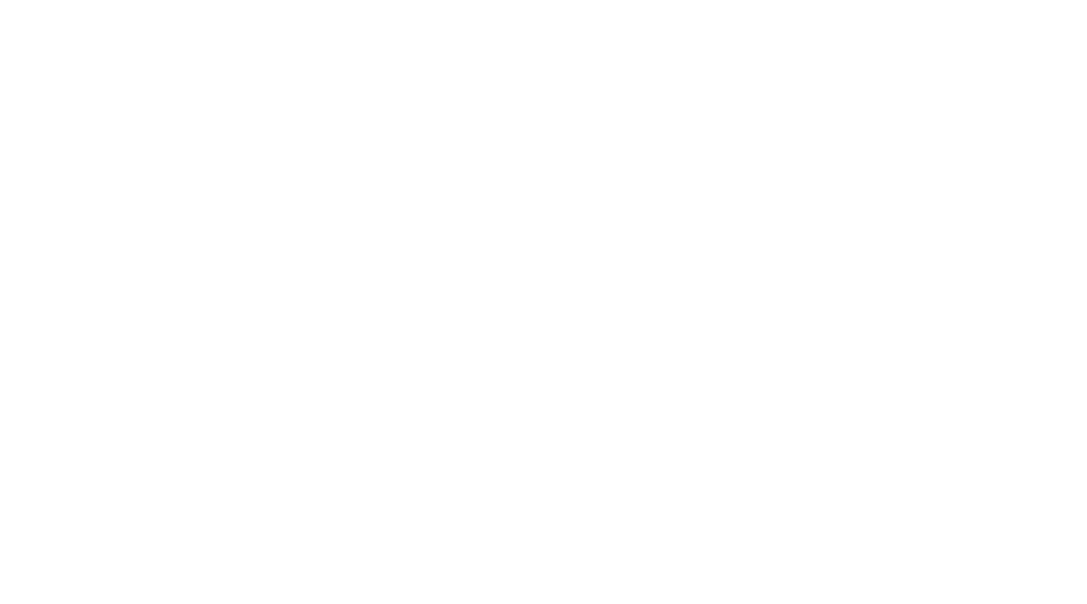
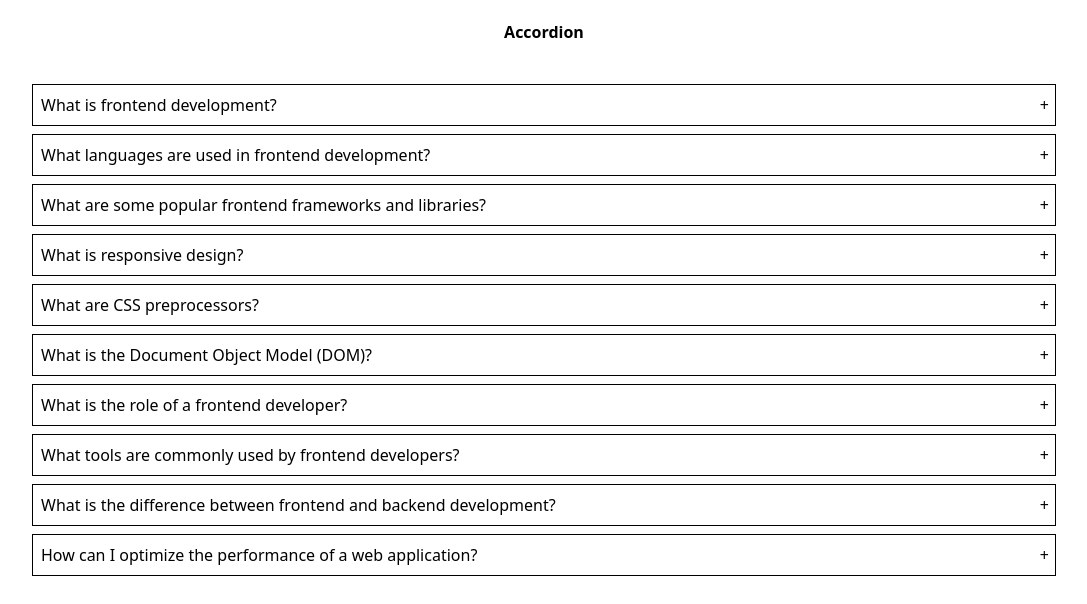
Before and after one commit to PLabroo/machine-coding, a React (Vite) app in the folder vite-project/: page /accordion in a window 1280 px wide. Before the commit this address had no page. Shown: the top 604 px of the page, without its empty margins (96-1183 px from the left). Built offline with nearby package versions, Linux system fonts and the light colour scheme.

Commit message:
add Accordion component and integrate into quesList; include FAQ data

```diff
--- a/vite-project/src/App.tsx
+++ b/vite-project/src/App.tsx
@@ -10,6 +10,7 @@
 import Autocomplete from "./components/autocomplete";
 import InfiniteScroll from "./components/infiniteScroll";
 import ProgressBar from "./components/progressBar";
+import Accordion from "./components/accordion";
 
 const quesList = [
   {
@@ -72,6 +73,12 @@
     path: "/progress-bar",
     component: <ProgressBar />,
   },
+  {
+    id: 10,
+    ques: "Accordion",
+    path: "/accordion",
+    component: <Accordion />,
+  },
 ];
 
 function Home() {
--- /dev/null
+++ b/vite-project/src/components/accordion/data.json
@@ -0,0 +1,44 @@
+{
+  "faqs": [
+    {
+      "question": "What is frontend development?",
+      "answer": "Frontend development refers to the process of creating the user interface and user experience aspects of a website or web application. It involves working with technologies like HTML, CSS, and JavaScript to create visually appealing and interactive web pages."
+    },
+    {
+      "question": "What languages are used in frontend development?",
+      "answer": "The primary languages used in frontend development are HTML (HyperText Markup Language), CSS (Cascading Style Sheets), and JavaScript. HTML is used for structuring content, CSS for styling, and JavaScript for adding interactivity."
+    },
+    {
+      "question": "What are some popular frontend frameworks and libraries?",
+      "answer": "Some popular frontend frameworks and libraries include React, Angular, and Vue.js. These tools help developers build complex user interfaces more efficiently by providing reusable components and structured approaches to coding."
+    },
+    {
+      "question": "What is responsive design?",
+      "answer": "Responsive design is an approach to web design that ensures web pages look and function well on a variety of devices and screen sizes. This is achieved using flexible layouts, media queries, and responsive images."
+    },
+    {
+      "question": "What are CSS preprocessors?",
+      "answer": "CSS preprocessors are scripting languages that extend CSS by allowing developers to write code in a more maintainable and modular way. Popular CSS preprocessors include Sass (Syntactically Awesome Stylesheets) and Less."
+    },
+    {
+      "question": "What is the Document Object Model (DOM)?",
+      "answer": "The Document Object Model (DOM) is a programming interface for web documents. It represents the structure of a web page as a tree of objects, allowing developers to manipulate the content and structure of a website dynamically using JavaScript."
+    },
+    {
+      "question": "What is the role of a frontend developer?",
+      "answer": "A frontend developer is responsible for implementing the visual and interactive elements of a website or web application. This includes translating design mockups into code, ensuring cross-browser compatibility, optimizing performance, and enhancing user experience."
+    },
+    {
+      "question": "What tools are commonly used by frontend developers?",
+      "answer": "Frontend developers commonly use a variety of tools, including code editors (like Visual Studio Code), version control systems (like Git), build tools (like Webpack), and package managers (like npm or Yarn). They may also use design tools (like Figma or Adobe XD) to collaborate with designers."
+    },
+    {
+      "question": "What is the difference between frontend and backend development?",
+      "answer": "Frontend development focuses on the client-side, which includes everything that users interact with directly in their web browsers. Backend development, on the other hand, focuses on the server-side, which involves managing databases, server logic, and application performance."
+    },
+    {
+      "question": "How can I optimize the performance of a web application?",
+      "answer": "To optimize the performance of a web application, you can minimize the size of assets (like images and scripts), use lazy loading for images and components, leverage browser caching, optimize CSS and JavaScript, and use Content Delivery Networks (CDNs) to distribute content more efficiently."
+    }
+  ]
+}
--- /dev/null
+++ b/vite-project/src/components/accordion/index.tsx
@@ -0,0 +1,36 @@
+import { useState } from "react";
+import data from "./data.json";
+
+function AccordionChild({
+  qna,
+}: {
+  qna: { question: string; answer: string };
+}) {
+  const [show, setShow] = useState<boolean>(false);
+  return (
+    <div className="border border-black p-2 mt-1 mb-2 relative">
+      <div className="cursor-pointer">
+        {qna.question}
+        <span onClick={() => setShow(!show)} className="absolute right-1.5">
+          {show ? "-" : "+"}
+        </span>
+      </div>
+      {show && <p className="text-gray-700">{qna.answer}</p>}
+    </div>
+  );
+}
+export default function Accordion() {
+  const faqs = data.faqs;
+  return (
+    <>
+      <h1 className="text-center font-bold mt-5 mb-10">Accordion</h1>
+      <div className="w-[80%] mx-auto">
+        {faqs.map(
+          (faq: { question: string; answer: string }, index: number) => (
+            <AccordionChild key={index} qna={faq} />
+          )
+        )}
+      </div>
+    </>
+  );
+}
```
